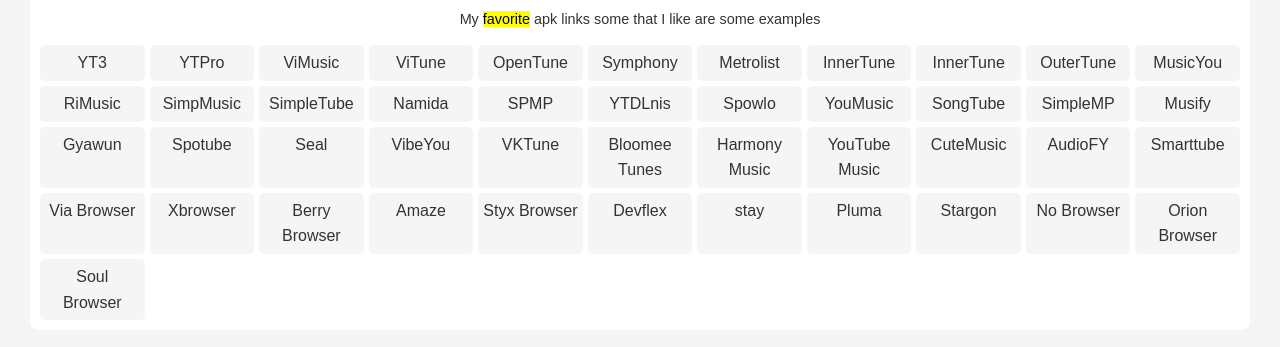
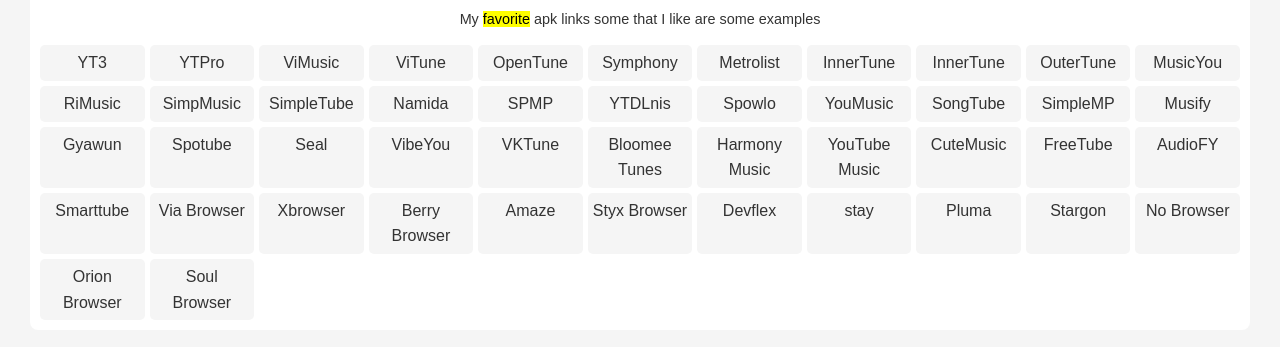
Before and after one commit to mansitee/p, a plain HTML site: page tap.html in a window 1280 px wide. Shown: the part 283-630 px from the top of the page. Drawn offline with Linux system fonts and the light colour scheme.

Commit message:
Update tap.html

```diff
--- a/tap.html
+++ b/tap.html
@@ -95,6 +95,8 @@
             {"name": "YouTube Music", "url": "https://github.com/AlieksieievYurii/YouTubeMusic/releases/download/v4.0/app-release.apk"},
 
                   {"name": "CuteMusic", "url": "https://github.com/sosauce/CuteMusic/releases/download/v2.5.1/CM_2.5.1.apk"},
+                 {"name": "FreeTube", "url": "https://github.com/MarmadileManteater/FreeTubeAndroid/releases/download/0.23.2.13/freetube-0.23.2.13-Android.apk"},
+
 
                   {"name": "AudioFY", "url": "https://github.com/iZakirSheikh/Audiofy/releases/download/v3.5.2/app-release-unsigned-signed.apk"},
                  {"name": "Smarttube", "url": "https://github.com/yuliskov/SmartTubeNext/releases/download/latest/smarttube_stable.apk"} ,{"name": "Via Browser", "url": "https://res.viayoo.com/v1/via-release.apk"},
```
